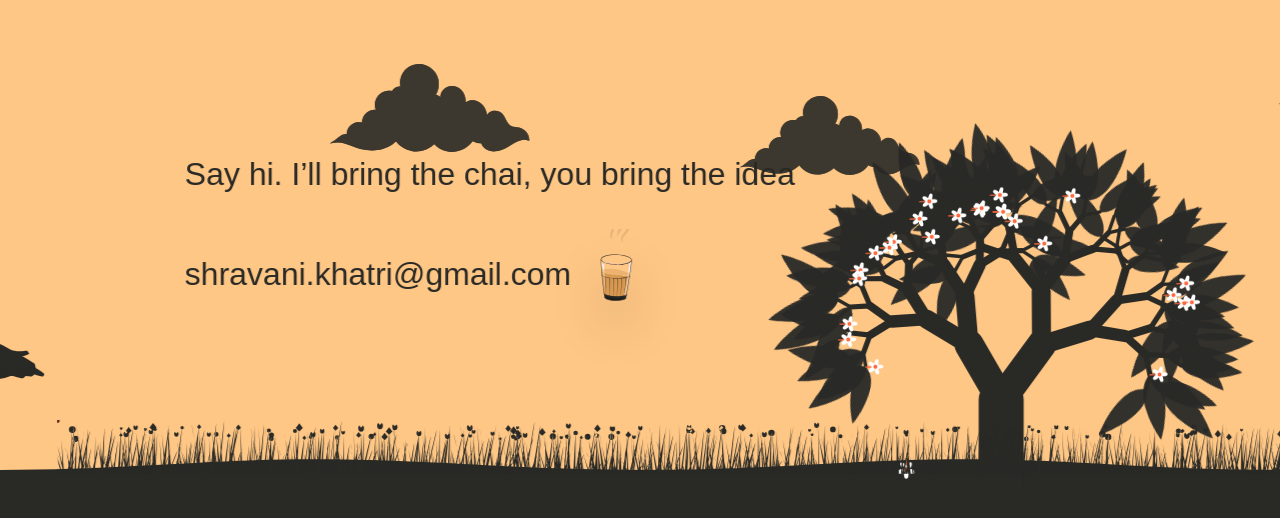
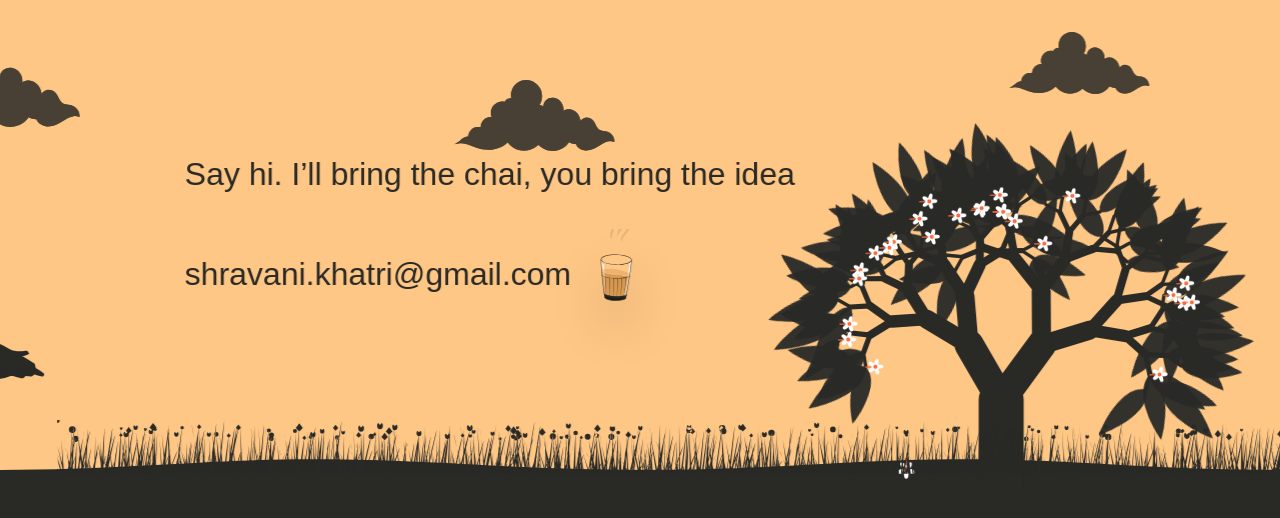
Before and after one commit to shravanik2405/porfolio, a React (Vite) app: page / in a window 1280 px wide. Shown: the top 518 px of the page. Built offline with nearby package versions, Linux system fonts and the light colour scheme; a web font is replaced by a local one.

Commit message:
adds clouds fixes

```diff
--- a/src/components/Cloud.tsx
+++ b/src/components/Cloud.tsx
@@ -4,80 +4,73 @@ export const Cloud = ({ isPaused }: { isPaused: boolean }) => {
   return (
     <>
       <style>{`
-        @keyframes cloudDrift1 {
-          0% { transform: translateX(0); }
-          100% { transform: translateX(500vw); }
+        @keyframes cloudDrift {
+          0% { transform: translateX(-15vw); }
+          100% { transform: translateX(115vw); }
         }
-        @keyframes cloudDrift2 {
-          0% { transform: translateX(0); }
-          100% { transform: translateX(500vw); }
-        }
-        @keyframes cloudDrift3 {
-          0% { transform: translateX(0); }
-          100% { transform: translateX(500vw); }
+        .cloud-item {
+          position: absolute;
+          pointer-events: none;
         }
         .cloud-1 {
-          animation: cloudDrift1 120s linear infinite;
+          animation: cloudDrift 90s linear infinite;
+          animation-delay: 0s;
         }
         .cloud-2 {
-          animation: cloudDrift2 140s linear infinite;
+          animation: cloudDrift 90s linear infinite;
+          animation-delay: -30s;
         }
         .cloud-3 {
-          animation: cloudDrift3 100s linear infinite;
+          animation: cloudDrift 90s linear infinite;
+          animation-delay: -60s;
         }
       `}</style>
 
-      {/* Cloud 1 - left side */}
+      {/* Cloud 1 - top */}
       <div
         className='cloud-item cloud-1'
         style={{
-          position: "absolute",
-          top: "8%",
-          left: "5vw",
-          zIndex: 5,
-          width: "200px",
-          animationPlayState: isPaused ? "paused" : "running",
-        }}>
-        <img
-          src={CloudSvg}
-          alt='Cloud'
-          style={{ width: "100%", height: "auto", opacity: 0.9 }}
-        />
-      </div>
-
-      {/* Cloud 2 - center */}
-      <div
-        className='cloud-item cloud-2'
-        style={{
-          position: "absolute",
-          top: "12%",
-          left: "40vw",
-          zIndex: 6,
+          top: "6%",
+          left: "0",
           width: "180px",
           animationPlayState: isPaused ? "paused" : "running",
         }}>
         <img
           src={CloudSvg}
           alt='Cloud'
-          style={{ width: "100%", height: "auto", opacity: 0.9 }}
+          style={{ width: "100%", height: "auto", opacity: 0.85 }}
         />
       </div>
 
-      {/* Cloud 3 - right side */}
+      {/* Cloud 2 - middle */}
       <div
-        className='cloud-item cloud-3'
+        className='cloud-item cloud-2'
         style={{
-          position: "absolute",
-          top: "5%",
-          left: "75vw",
-          zIndex: 7,
+          top: "10%",
+          left: "0",
           width: "160px",
           animationPlayState: isPaused ? "paused" : "running",
         }}>
         <img
           src={CloudSvg}
           alt='Cloud'
-          style={{ width: "100%", height: "auto", opacity: 0.9 }}
+          style={{ width: "100%", height: "auto", opacity: 0.85 }}
+        />
+      </div>
+
+      {/* Cloud 3 - lower */}
+      <div
+        className='cloud-item cloud-3'
+        style={{
+          top: "4%",
+          left: "0",
+          width: "140px",
+          animationPlayState: isPaused ? "paused" : "running",
+        }}>
+        <img
+          src={CloudSvg}
+          alt='Cloud'
+          style={{ width: "100%", height: "auto", opacity: 0.85 }}
         />
       </div>
     </>
--- a/src/components/HorizontalScroll.tsx
+++ b/src/components/HorizontalScroll.tsx
@@ -118,8 +118,8 @@ export const HorizontalScroll = () => {
           />
         </div>
 
-        {/* Clouds - fixed position, not affected by horizontal scroll */}
-        <div style={{ position: "absolute", inset: 0, zIndex: 2, pointerEvents: "none" }}>
+        {/* Clouds - fixed position, behind sections */}
+        <div style={{ position: "absolute", inset: 0, zIndex: 1, pointerEvents: "none" }}>
           <Cloud isPaused={isScrolling} />
         </div>
 
@@ -128,7 +128,7 @@ export const HorizontalScroll = () => {
             x,
             display: "flex",
             position: "relative",
-            zIndex: 1,
+            zIndex: 2,
             willChange: "transform",
           }}>
           <Section1 />
```
